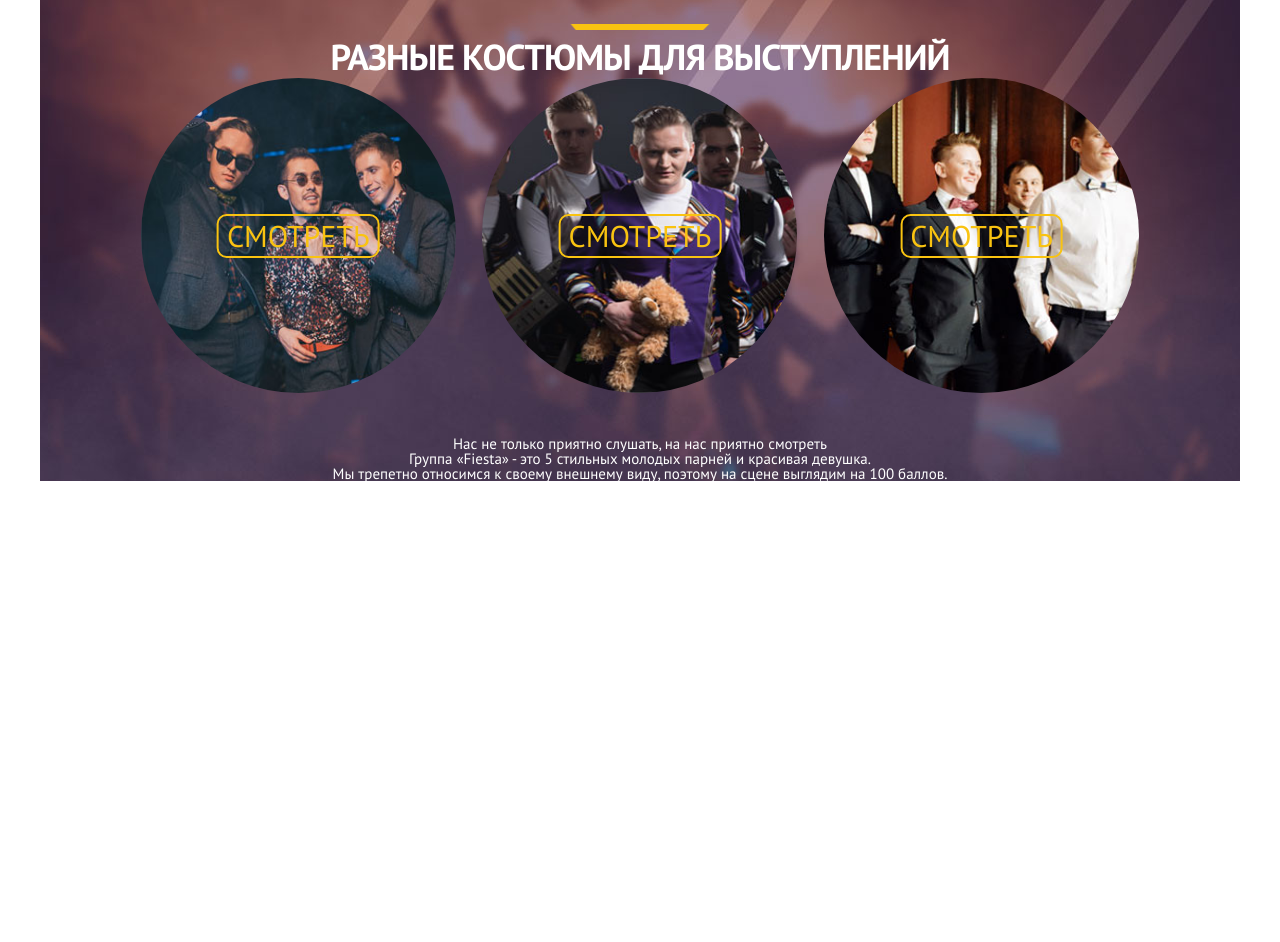
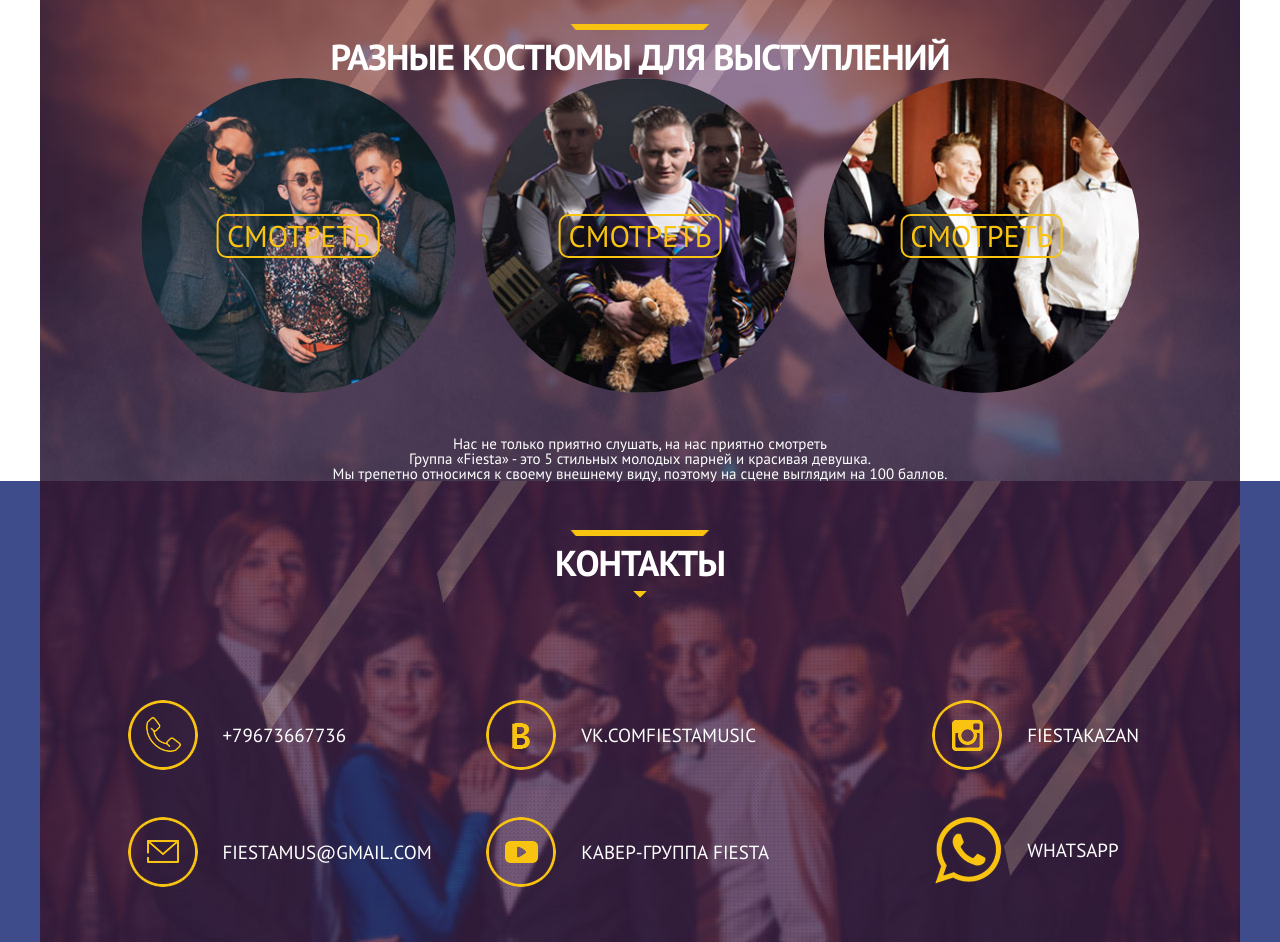
Before and after one commit to RadiksMan/fiestalending, a PHP site: page /process.php in a window 1280 px wide. Shown: the part 1588-2530 px from the top of the page. Before the commit the page ends 2069 px from the top, so only its background shows below. Run offline with PHP 8.4, Linux system fonts and the light colour scheme.

Commit message:
footer added

```diff
--- a/css/dima.css
+++ b/css/dima.css
@@ -0,0 +1,40 @@
+/* footer */
+
+.section-title.white-text span{color:#fff;}
+
+footer{background-image:url(../images/footer-bg.jpg);background-position: center top;background-repeat: no-repeat;padding:64px 0 8px 0;background-color: #3e4c8b;overflow: hidden;}
+.footer-section{padding-top: 119px;}
+.footer-col{width: 33%;float: left;display: inline-block;margin-bottom: 47px;box-sizing:border-box;}
+.footer-col:nth-child(3n){text-align: right;}
+.footer-col:nth-child(3n+2){padding-left: 5%;}
+.footer-col span{display: inline-block;vertical-align: middle;}
+.footer-text{font-size: 19px;color:#fff;text-transform: uppercase;min-width: 115px;text-align: left;margin-left: 21px;}
+.footer-col a img{text-decoration: none;}
+.footer-col a:hover .footer-icon-wrap{opacity: .6;}
+.footer-col a:hover .footer-text{text-decoration: underline;}
+
+
+/* /footer */
+
+@media screen and (max-width:1920px){}
+@media screen and (max-width:1600px){}
+@media screen and (max-width:1366px){}
+@media screen and (max-width:1280px){
+	.footer-col:nth-child(3n+2){padding-left: 2%;}
+}
+@media screen and (max-width:1024px){}
+@media screen and (max-width:992px){
+	footer{background-image: none;}
+	.footer-col:nth-child(3n+2){padding-left: 0%;}
+	.footer-col:nth-child(3n){text-align: left;}
+	.footer-col{width: 50%;}
+}
+@media screen and (max-width:767px){}
+@media screen and (max-width:666px){
+	.footer-section{padding-top:59px;margin-left: -50%;transform:translateX(50%);-moz-transform:translateX(50%);-khtml-transform:translateX(50%);-webkit-transform:translateX(50%);}
+	.footer-col{width: 100%;}
+}
+@media screen and (max-width:479px){
+	.footer-text{margin-left: 2px;}
+	.footer-section{margin-left: 0%;transform:translateX(0%);-moz-transform:translateX(0%);-khtml-transform:translateX(0%);-webkit-transform:translateX(0%);
+}
--- a/css/style.css
+++ b/css/style.css
@@ -36,7 +36,7 @@ img{vertical-align:bottom;border:0;max-width:100%;}
 
 /* base typo*/
 .ctext h1,.ctext h2,.ctext h3,.ctext h4,.ctext h5,.mainheading,.subheading,.thirdheading,.fourheading,.fiveheading{font-weight:normal;margin-bottom:1em;}
-a{color:#12c;border:0;}
+a{color:#12c;border:0;text-decoration: none;}
 a:hover{color:#dd4b39;}
 p{margin:0;}
 .mainheading,.ctext h1{}
--- a/footer.php
+++ b/footer.php
@@ -1,3 +1,62 @@
+
+		<footer>
+			<div class="mbox">
+				<div class="section-title white-text text-center">
+					<span>контакты</span>
+				</div>
+				<div class="footer-section cfix">
+					<div class="footer-col">
+						<a href="#">
+							<span class="footer-icon-wrap">
+								<img src="images/footer-item-img-1.png" alt="" />
+							</span>
+							<span class="footer-text">+79673667736</span>
+						</a>
+					</div>
+					<div class="footer-col">
+						<a href="#">
+							<span class="footer-icon-wrap">
+								<img src="images/footer-item-img-2.png" alt="" />
+							</span>
+							<span class="footer-text">vk.comfiestamusic</span>
+						</a>
+					</div>
+					<div class="footer-col">
+						<a href="#">
+							<span class="footer-icon-wrap">
+								<img src="images/footer-item-img-3.png" alt="" />
+							</span>
+							<span class="footer-text">fiestakazan</span>
+						</a>
+					</div>
+					<div class="footer-col">
+						<a href="#">
+							<span class="footer-icon-wrap">
+								<img src="images/footer-item-img-4.png" alt="" />
+							</span>
+							<span class="footer-text">fiestamus@gmail.com</span>
+						</a>
+					</div>
+					<div class="footer-col">
+						<a href="#">
+							<span class="footer-icon-wrap">
+								<img src="images/footer-item-img-5.png" alt="" />
+							</span>
+							<span class="footer-text">Кавер-группа Fiesta</span>
+						</a>
+					</div>
+					<div class="footer-col">
+						<a href="#">
+							<span class="footer-icon-wrap">
+								<img src="images/footer-item-img-6.png" alt="" />
+							</span>
+							<span class="footer-text">Whatsapp</span>
+						</a>
+					</div>
+				</div>
+			</div>
+		</footer>
+
 	</div>
 </body>
 </html>
```
